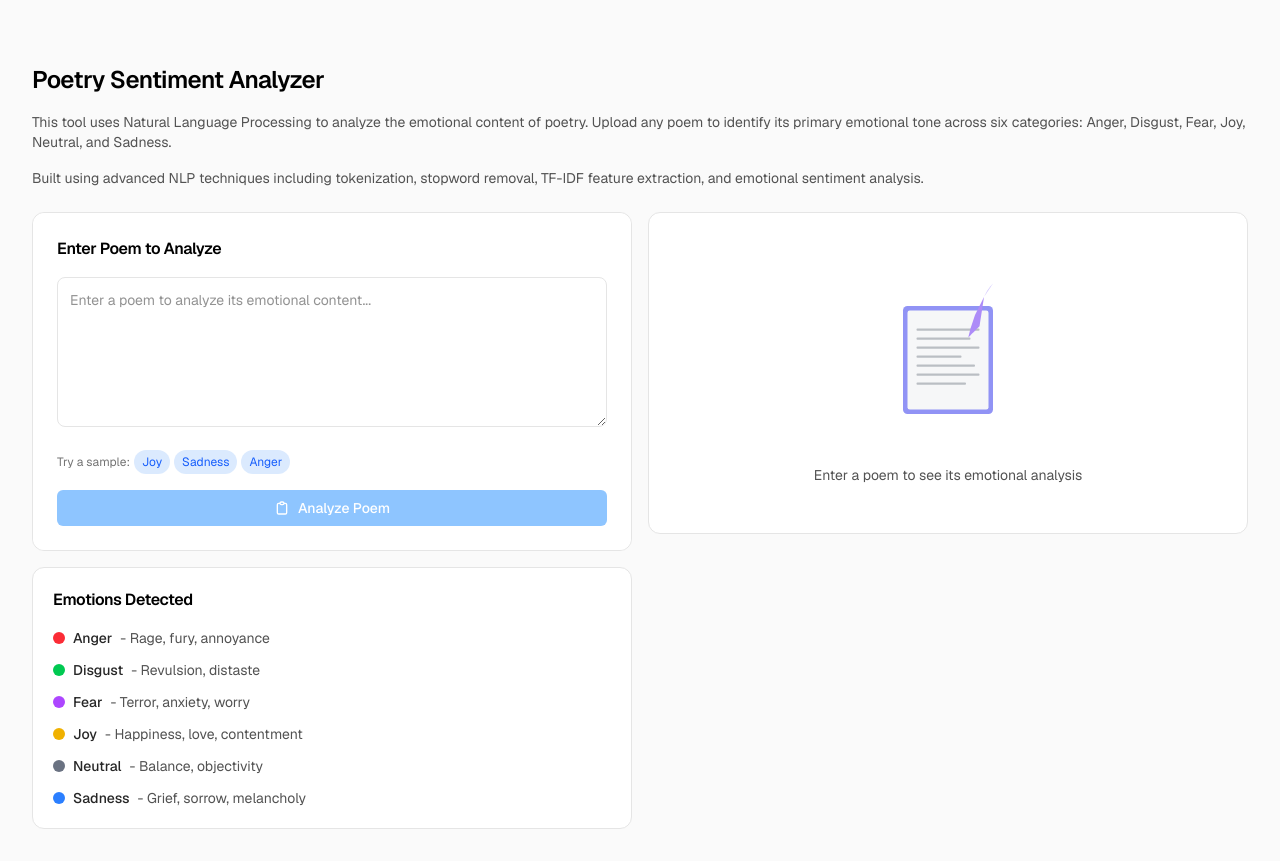
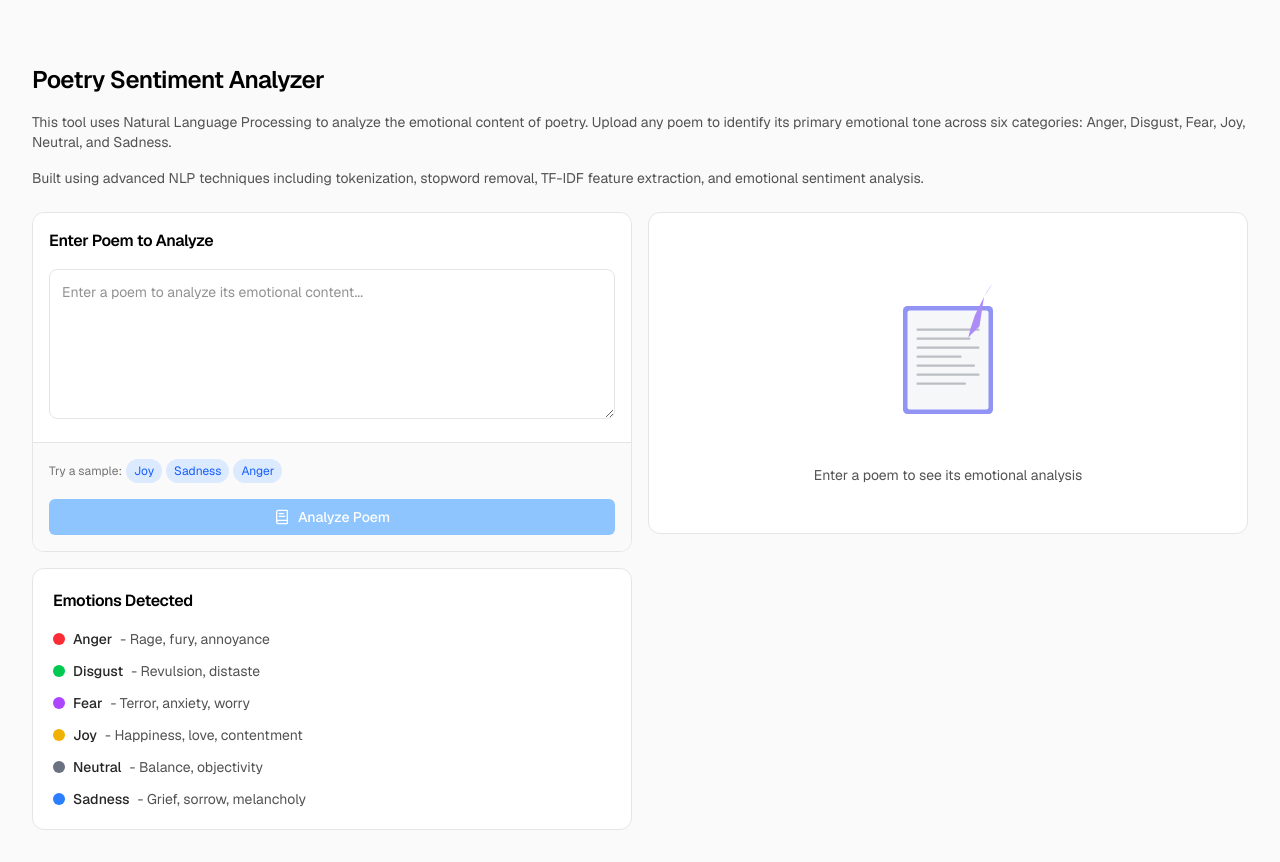
Before and after one commit to digitalRM/Poetry-Sentiment-Analyzer, a Next.js app: page / in a window 1280 px wide. Built offline with nearby package versions, Linux system fonts and the light colour scheme; what natural would draw is missing.

Commit message:
Add lucide-react dependency and update PoemInput component with new icon

```diff
--- a/components/PoemInput.tsx
+++ b/components/PoemInput.tsx
@@ -1,3 +1,4 @@
+import { BookText } from "lucide-react";
 import { useState } from "react";
 
 interface PoemInputProps {
@@ -35,13 +36,14 @@ export default function PoemInput({ onAnalyze, isLoading }: PoemInputProps) {
   ];
 
   return (
-    <div className="bg-white rounded-xl p-6">
+    <div className="bg-white rounded-xl">
+      <div className="p-4 pb-0">
         <h2 className="text-base font-semibold mb-4 text-black tracking-tight">
           Enter Poem to Analyze
         </h2>
-
+      </div>
       <form onSubmit={handleSubmit}>
-        <div className="mb-4">
+        <div className="mb-4 px-4">
           <textarea
             value={poemText}
             onChange={(e) => setPoemText(e.target.value)}
@@ -50,6 +52,7 @@ export default function PoemInput({ onAnalyze, isLoading }: PoemInputProps) {
           />
         </div>
 
+        <div className="bg-neutral-50 rounded-b-xl border-t border-neutral-200 p-4">
           <div className="flex flex-wrap gap-1 items-center mb-4 text-xs">
             <span className="text-neutral-500">Try a sample:</span>
             {samplePoems.map((sample) => (
@@ -57,7 +60,7 @@ export default function PoemInput({ onAnalyze, isLoading }: PoemInputProps) {
                 key={sample.name}
                 type="button"
                 onClick={() => handleSampleClick(sample.text)}
-              className="text-blue-600 hover:text-blue-800 bg-blue-100 px-2 py-1 rounded-full transition-colors"
+                className="text-blue-600 hover:text-blue-800 bg-blue-100 px-2 py-1 rounded-full transition-colors cursor-pointer"
               >
                 {sample.name}
               </button>
@@ -67,7 +70,7 @@ export default function PoemInput({ onAnalyze, isLoading }: PoemInputProps) {
           <button
             type="submit"
             disabled={isLoading || poemText.trim().length === 0}
-          className="w-full flex items-center justify-center gap-2 bg-blue-600 text-white py-2 px-4 rounded-md hover:bg-blue-700 transition-colors disabled:bg-blue-300 disabled:cursor-not-allowed text-sm font-medium"
+            className="w-full flex items-center justify-center gap-2 bg-blue-600 text-white py-2 px-4 rounded-md hover:bg-blue-700 transition-colors disabled:bg-blue-300 disabled:cursor-not-allowed text-sm font-medium cursor-pointer"
           >
             {isLoading ? (
               <>
@@ -95,23 +98,12 @@ export default function PoemInput({ onAnalyze, isLoading }: PoemInputProps) {
               </>
             ) : (
               <>
-              <svg
-                className="h-4 w-4"
-                fill="none"
-                viewBox="0 0 24 24"
-                stroke="currentColor"
-              >
-                <path
-                  strokeLinecap="round"
-                  strokeLinejoin="round"
-                  strokeWidth={2}
-                  d="M9 5H7a2 2 0 00-2 2v12a2 2 0 002 2h10a2 2 0 002-2V7a2 2 0 00-2-2h-2M9 5a2 2 0 002 2h2a2 2 0 002-2M9 5a2 2 0 012-2h2a2 2 0 012 2"
-                />
-              </svg>
+                <BookText className="w-4 h-4" />
                 Analyze Poem
               </>
             )}
           </button>
+        </div>
       </form>
     </div>
   );
--- a/package.json
+++ b/package.json
@@ -12,6 +12,7 @@
     "@tensorflow/tfjs-node": "^4.22.0",
     "csv-parser": "^3.2.0",
     "fs-extra": "^11.3.0",
+    "lucide-react": "^0.487.0",
     "natural": "^8.0.1",
     "next": "15.2.4",
     "react": "^19.0.0",
```
Also changed, not shown: 1 other file (tests, documents, lock files or other folders). Lines whose indentation alone changed are shown as unchanged.
